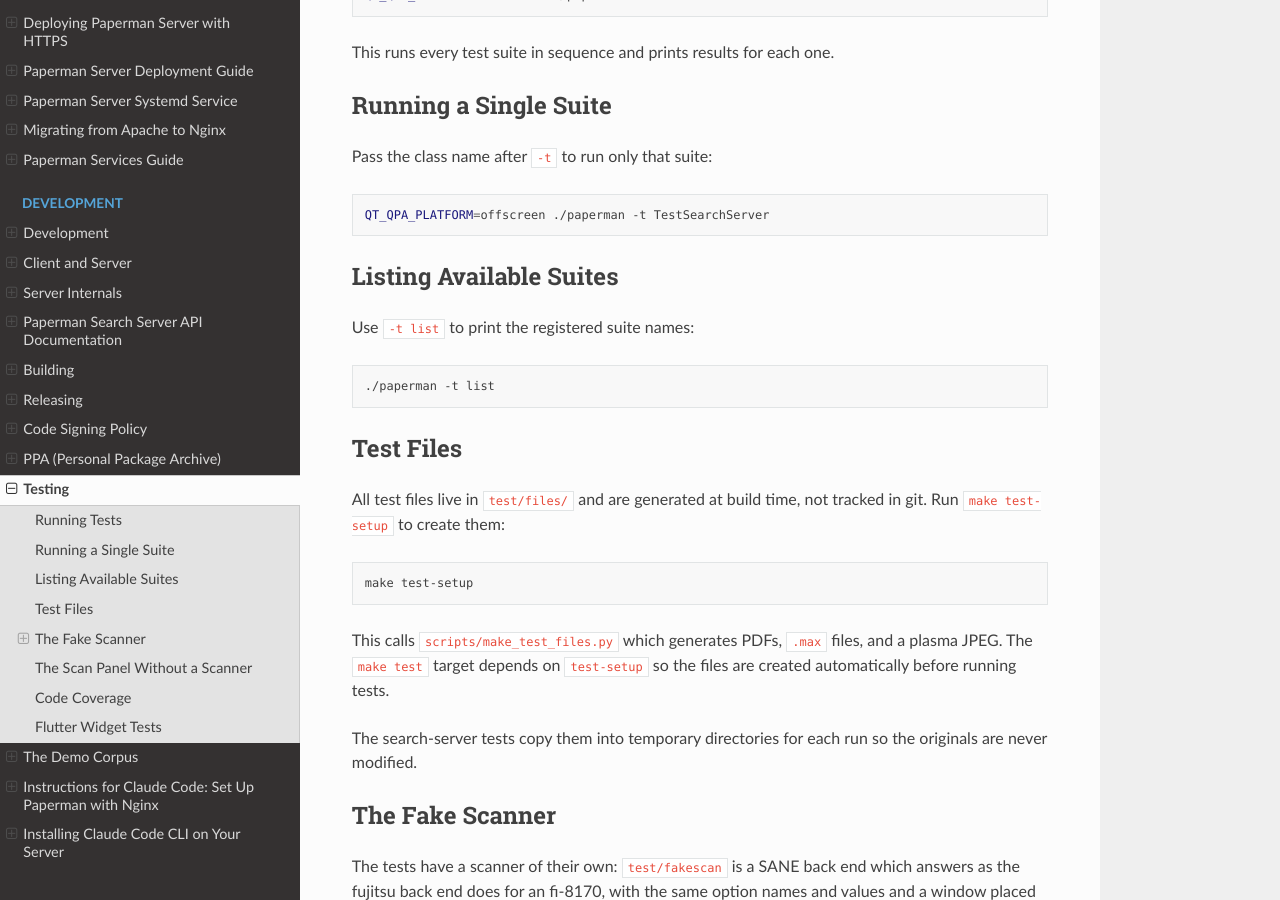
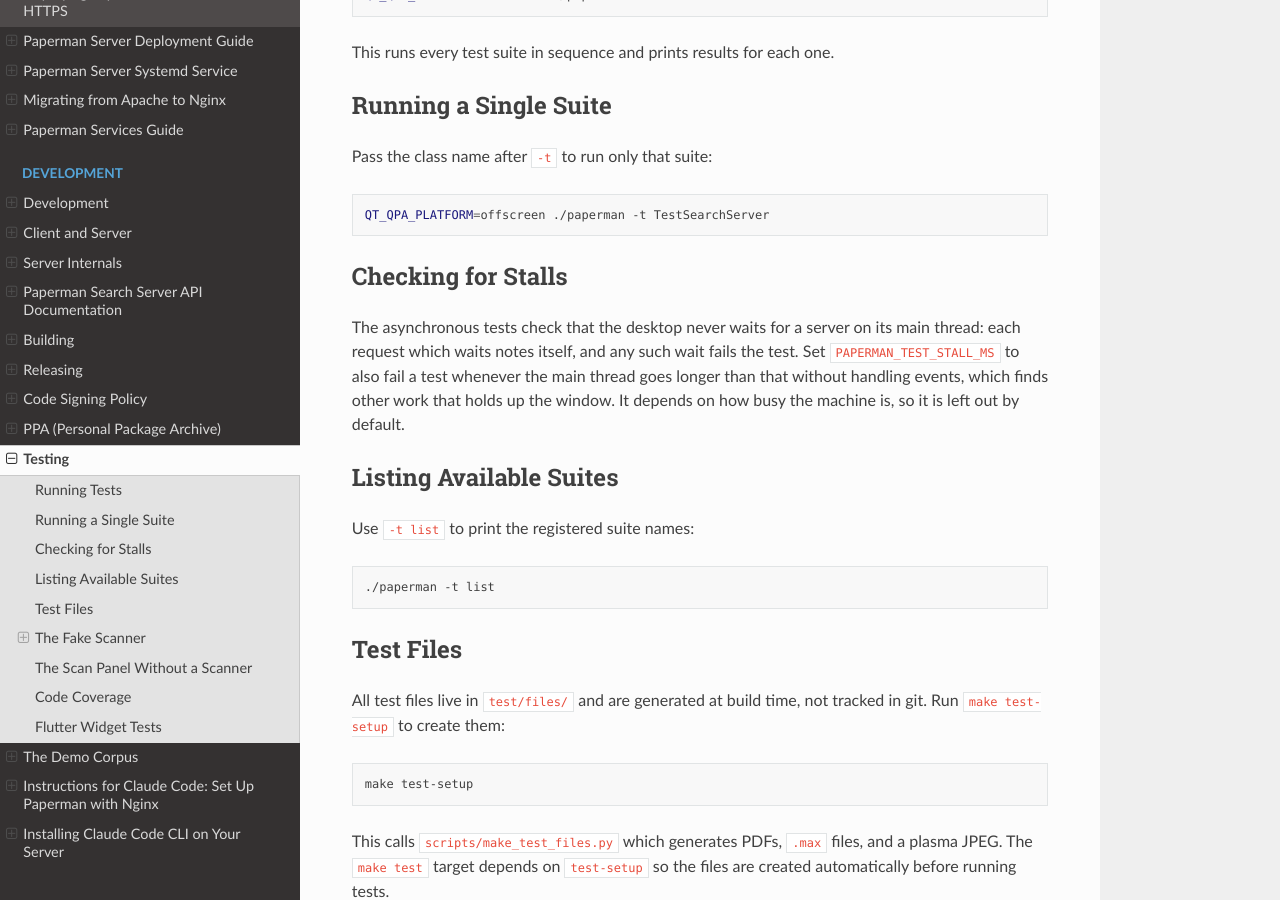
Before and after one commit to sjg20/paperman, a Sphinx documentation site: the page built from doc/testing.rst, in a window 1280 px wide and 900 px high, scrolled down 511 px. Built offline with Sphinx 7.4.7 and the Read the Docs theme 3.1.0, drawn with Linux system fonts in a browser that asks for light colours.

Commit message:
test: Only fail a stall in the asynchronous tests when asked
The asynchronous tests fail if the main thread goes more than 300ms
without handling events (1.5s on Windows), to catch it waiting for the
server. How long the desktop's own work takes depends on how busy the
machine is, though, and on CI this fails tests from time to time on
every platform, such as testScan, testUndoTrash and testUnstackStacks.

Every request which waits for the server notes itself with BlockWatch,
which the tests check without regard to time, so the stall adds little
but flakiness. Only fail on a stall when PAPERMAN_TEST_STALL_MS gives
the longest the main thread may go, which is still useful for finding
work which holds up the window.

Co-developed-by: Claude Opus 5.5 (1M context) <noreply@anthropic.com>

```diff
--- a/doc/testing.rst
+++ b/doc/testing.rst
@@ -32,6 +32,16 @@
 .. code:: bash
 
    QT_QPA_PLATFORM=offscreen ./paperman -t TestSearchServer
+
+Checking for Stalls
+-------------------
+
+The asynchronous tests check that the desktop never waits for a server on
+its main thread: each request which waits notes itself, and any such wait
+fails the test. Set ``PAPERMAN_TEST_STALL_MS`` to also fail a test whenever
+the main thread goes longer than that without handling events, which
+finds other work that holds up the window. It depends on how busy the
+machine is, so it is left out by default.
 
 Listing Available Suites
 ------------------------
```
Also changed, not shown: 3 other files.
